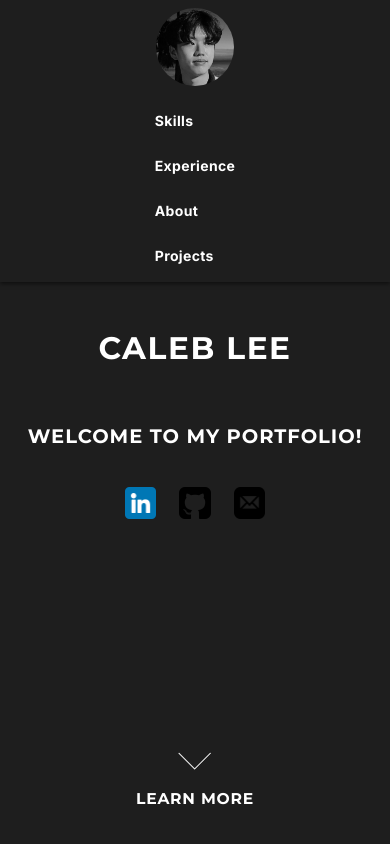
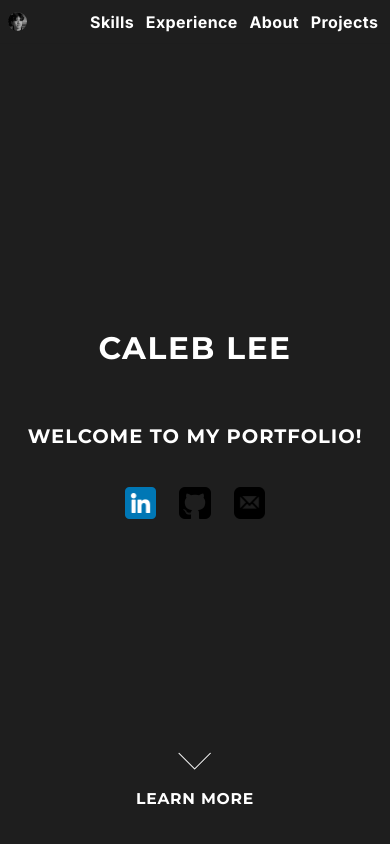
Before and after one commit to calebjlee/personal-website, a Next.js app: page / in a window 390 px wide. Shown: the top 844 px of the page. Built offline with nearby package versions, Linux system fonts and the light colour scheme.

Commit message:
mobile changes

```diff
--- a/styles/Home.module.css
+++ b/styles/Home.module.css
@@ -357,7 +357,7 @@
 
   .skillCard {
     width: 100%; /* Make cards take full width of the grid column */
-    padding: 4vw; /* Adjust padding for better content alignment */
+    padding: 10vw; /* Adjust padding for better content alignment */
     box-sizing: border-box; /* Ensure padding is included within width */
   }
 
--- a/styles/header.module.css
+++ b/styles/header.module.css
@@ -1,27 +1,26 @@
-/* Default styles (Desktop) */
 .header {
   position: fixed;
   top: 0;
   width: 100%;
   z-index: 100;
   background-color: #1e1e1e;
-  padding: 1vw; /* Use viewport width for larger screens */
+  padding: 0.5vw + 0.25vh; /* Scale padding to viewport width */
   display: flex;
   justify-content: space-between;
   align-items: center;
-  box-shadow: 0 0.125vw 0.25vw rgba(0, 0, 0, 0.7); /* Use viewport width for shadow */
+  box-shadow: 0 0.125vw 0.25vw rgba(0, 0, 0, 0.7); /* Scale box shadow to viewport width */
 }
 
 .logo {
-  width: 5vw; /* Scale logo width */
-  height: 5vw; /* Scale logo height */
+  width: 5vw; /* Scale width to viewport width */
+  height: 5vw; /* Scale height to viewport width */
   object-fit: cover;
   border-radius: 50%;
 }
 
 .nav {
   display: flex;
-  gap: 1vw; /* Scale gap between links */
+  gap: 1vw; /* Scale gap to viewport width */
 }
 
 .navLink {
@@ -29,53 +28,11 @@
   color: #ffffff;
   cursor: pointer;
   text-decoration: none;
-  padding: 0.5vw 1vw; /* Scaled padding */
+  padding: 0.5vw 1vw; /* Scale padding to viewport width */
   font-weight: bold;
-  font-size: 1.25vw;
+  font-size: 1.2vw + 0.1vh;
 }
 
 .navLink:hover {
   color: #ffffff;
 }
-
-/* Mobile Styles */
-@media (max-width: 768px) {
-  .header {
-    flex-direction: column; /* Stack items vertically on smaller screens */
-    padding: 1rem; /* Use rem for padding on mobile for better scaling */
-    box-shadow: 0 2px 4px rgba(0, 0, 0, 0.5); /* Adjust shadow for mobile */
-  }
-
-  .logo {
-    width: 15vw; /* Make logo slightly bigger for mobile */
-    height: 15vw;
-  }
-
-  .nav {
-    flex-direction: column; /* Stack navigation links */
-    gap: 0.5rem; /* Adjust gap for better spacing on mobile */
-    margin-top: 1rem; /* Add margin to separate from logo */
-  }
-
-  .navLink {
-    padding: 0.75rem 1.5rem; /* Increase padding for easier touch interaction */
-    font-size: 1rem; /* Use rem for font size, better control over text size on mobile */
-  }
-}
-
-/* Extra Small Screens (e.g. phones below 480px width) */
-@media (max-width: 480px) {
-  .header {
-    padding: 0.5rem; /* Reduce padding further */
-  }
-
-  .logo {
-    width: 20vw; /* Further increase logo size */
-    height: 20vw;
-  }
-
-  .navLink {
-    font-size: 0.875rem; /* Slightly smaller text size for very small screens */
-    padding: 0.5rem 1rem; /* Compact padding */
-  }
-}
```
